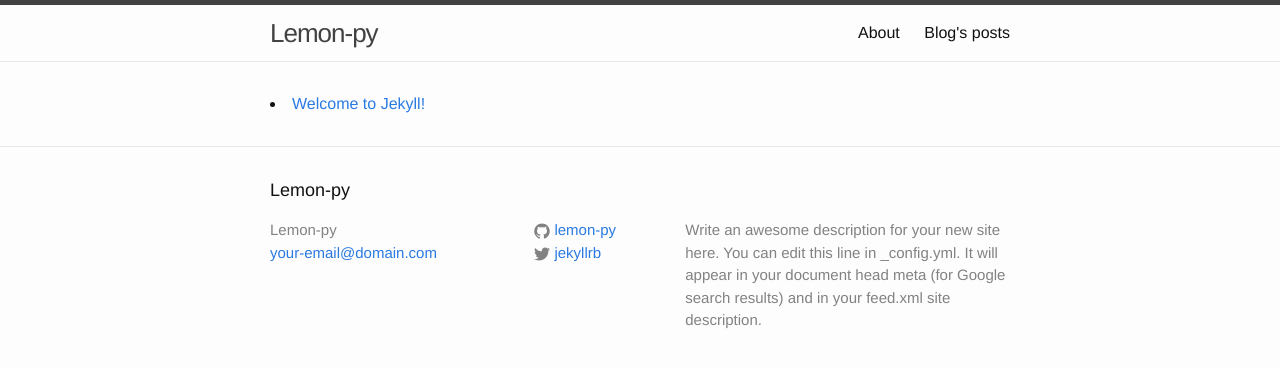
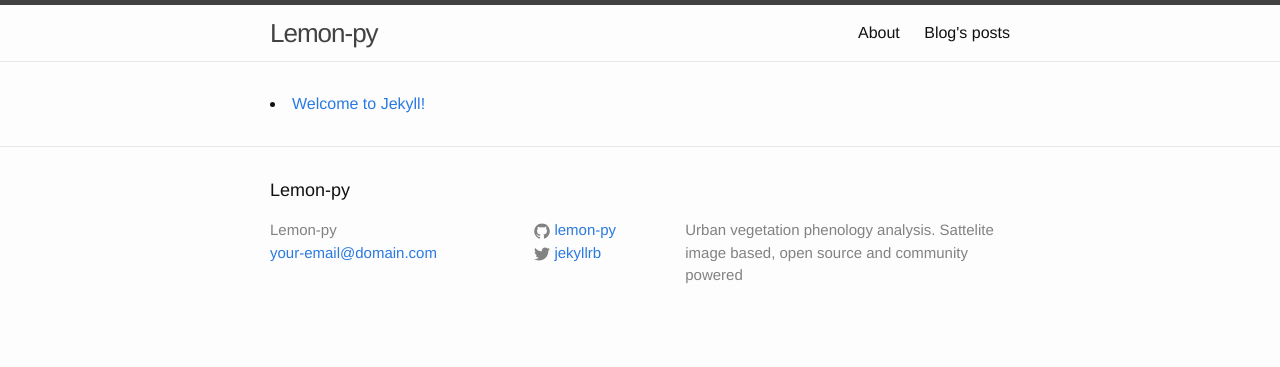
Before and after one commit to Lemon-Py/lemon-py.github.io, a Jekyll site: the page built from _pages/blog.html, in a window 1280 px wide. Shown: the top 367 px of the page. Built offline with Jekyll 4.4.1, drawn with Linux system fonts in a browser that asks for light colours.

Commit message:
Added jumbotron

```diff
--- a/_config.yml
+++ b/_config.yml
@@ -13,11 +13,10 @@
 title: Lemon-py
 email: your-email@domain.com
 description: > # this means to ignore newlines until "baseurl:"
-  Write an awesome description for your new site here. You can edit this
-  line in _config.yml. It will appear in your document head meta (for
-  Google search results) and in your feed.xml site description.
+  Urban vegetation phenology analysis. Sattelite image based, open source and
+  community powered
 baseurl: "" # the subpath of your site, e.g. /blog
-url: "http://yourdomain.com" # the base hostname & protocol for your site
+url: "https://lemon-py.github.io/" # the base hostname & protocol for your site
 twitter_username: jekyllrb
 github_username:  lemon-py
 
--- a/css/landing.css
+++ b/css/landing.css
@@ -7,6 +7,10 @@
 
 h1,h2,h3,h4,h5,h6,navbar-brand {
   font-family: 'Nunito', sans-serif;
+}
+
+.jumbotron {
+  margin:0;
 }
 
 a.anchor {
```
Also changed, not shown: _includes/landing_header.html (+5 -2 lines), index.html (+31 -9 lines).
